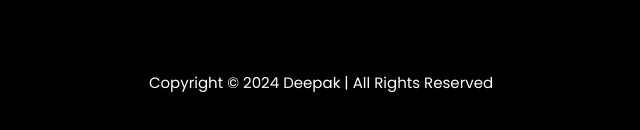
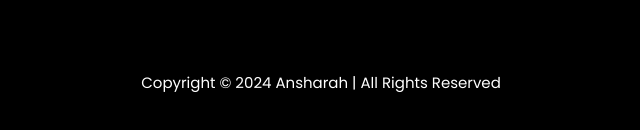
Before and after one commit to Ansharahkhan76/AnsharahKhan-PortFolio, a plain HTML site: page index.html in a window 1280 px wide. Shown: the part 4222-4352 px from the top of the page, 319-959 px from the left. Drawn offline with nearby package versions, Linux system fonts and the light colour scheme; animation ran at ten frames a second.

Commit message:
Update index.html

```diff
--- a/index.html
+++ b/index.html
@@ -502,7 +502,7 @@
 					<div class="row">
 						<div class="col-lg-12">
 							<div class="footer-text text-center wow fadeInDown" data-wow-delay="0.3s">
-								<p>Copyright © 2024 Deepak | All Rights Reserved</p>
+								<p>Copyright © 2024 Ansharah | All Rights Reserved</p>
 							</div>
 						</div>
 					</div>
```
